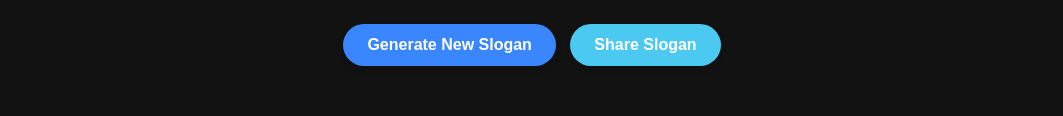
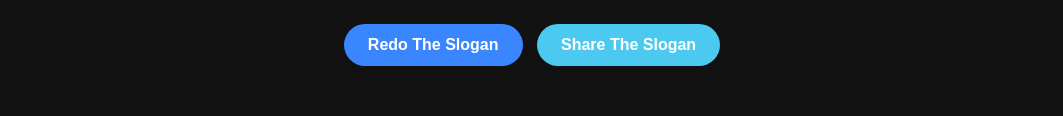
Before and after one commit to edmundlam/pp-slogan-maker, a plain HTML site: page index.html in a window 1280 px wide. Shown: the part 619-735 px from the top of the page, without its empty margins (108-1171 px from the left). Drawn offline with Linux system fonts and the light colour scheme.

Commit message:
Change button names

```diff
--- a/index.html
+++ b/index.html
@@ -12,8 +12,8 @@
             <!-- SVG will be dynamically inserted here by JavaScript -->
         </div>
         <div class="button-container">
-            <button id="generateButton" aria-label="Generate a new slogan">Generate New Slogan</button>
-            <button id="shareButton" aria-label="Share this slogan">Share Slogan</button>
+            <button id="generateButton" aria-label="Redo the slogan">Redo The Slogan</button>
+            <button id="shareButton" aria-label="Share the slogan">Share The Slogan</button>
         </div>
     </main>
     <footer>
```
